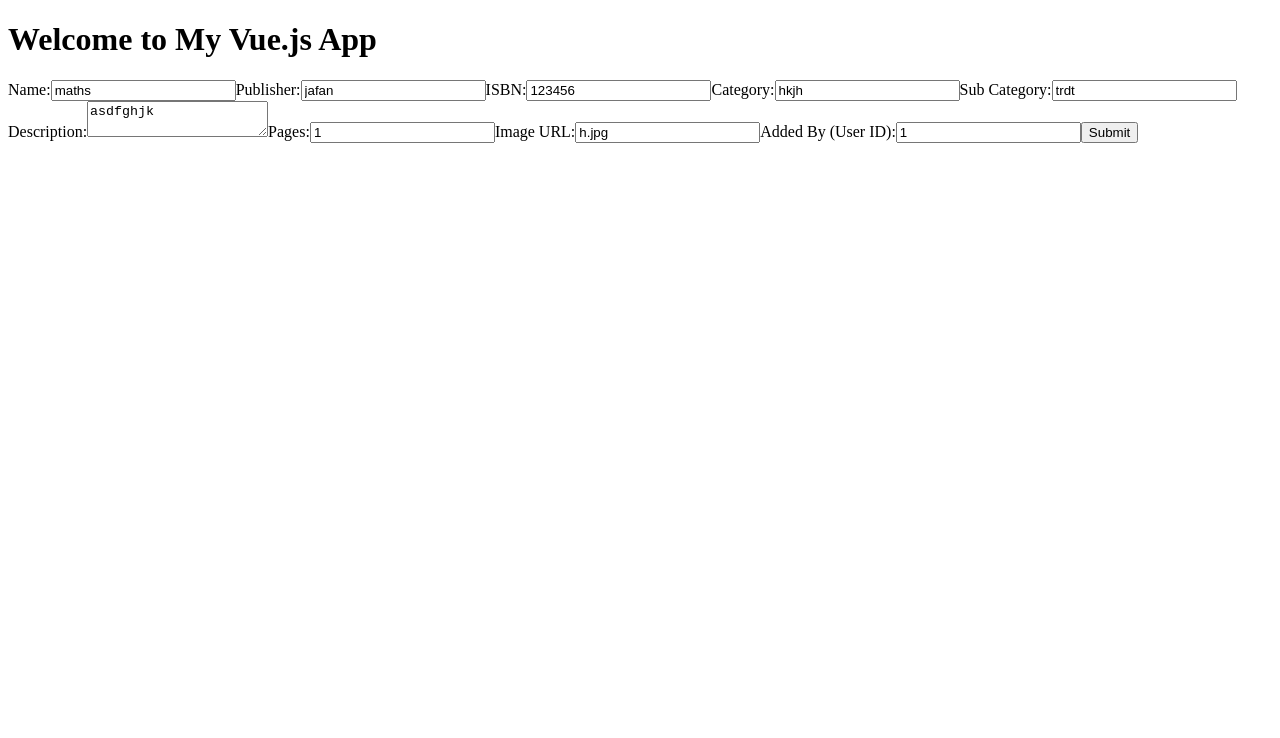
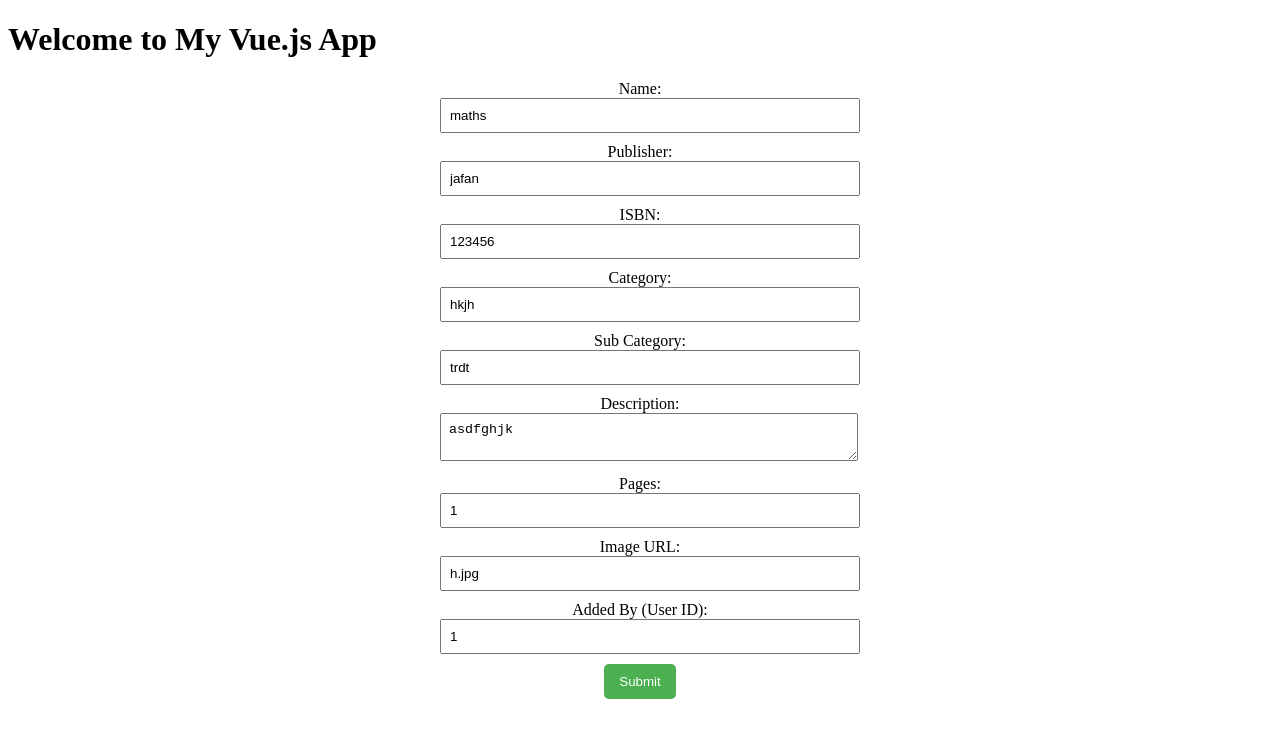
Before and after one commit to jafan-mulama/library, a Vue app in the folder booksfrontend/: page /AddBook in a window 1280 px wide. Shown: the top 738 px of the page. Built offline with nearby package versions, Linux system fonts and the light colour scheme; sample sign-in values are in the browser's storage.

Commit message:
applied css on main.js then impor on index.html - globall css

```diff
--- a/booksfrontend/public/index.html
+++ b/booksfrontend/public/index.html
@@ -7,6 +7,7 @@
     <meta name="csrf-token" content="{{ csrf_token() }}"> <!-- CSRF token meta tag -->
     <link rel="icon" href="<%= BASE_URL %>favicon.ico">
       <title><%= htmlWebpackPlugin.options.title %></title>
+
   </head>
   <body>
     <noscript>
--- a/booksfrontend/src/components/AddBook.vue
+++ b/booksfrontend/src/components/AddBook.vue
@@ -1,41 +1,40 @@
 <template>
-
     <div id="app">
         <header>
             <h1>Welcome to My Vue.js App</h1>
         </header>
         <main>
-            <div>
-        <form @submit.prevent="submitForm">
-            <label htmlFor="name">Name:</label>
-            <input v-model="formData.name" type="text" id="name"  name="_token" value="{{ csrf_token() }}" required>
+            <div class="form-container">
+                <form @submit.prevent="submitForm" class="all-form">
+                    <label for="name">Name:</label>
+                    <input v-model="formData.name" type="text" id="name" required class="input-field">
 
-            <label htmlFor="publisher">Publisher:</label>
-            <input v-model="formData.publisher" type="text" id="publisher" name="_token" value="{{ csrf_token() }}"  required>
+                    <label for="publisher">Publisher:</label>
+                    <input v-model="formData.publisher" type="text" id="publisher" required class="input-field">
 
-            <label htmlFor="isbn">ISBN:</label>
-            <input v-model="formData.isbn" type="text" id="isbn" name="_token" value="{{ csrf_token() }}"  required>
+                    <label for="isbn">ISBN:</label>
+                    <input v-model="formData.isbn" type="text" id="isbn" required class="input-field">
 
-            <label htmlFor="category">Category:</label>
-            <input v-model="formData.category" type="text" id="category" name="_token" value="{{ csrf_token() }}"  required>
+                    <label for="category">Category:</label>
+                    <input v-model="formData.category" type="text" id="category" required class="input-field">
 
-            <label htmlFor="sub_category">Sub Category:</label>
-            <input v-model="formData.sub_category" type="text" id="sub_category" name="_token" value="{{ csrf_token() }}"  required>
+                    <label for="sub_category">Sub Category:</label>
+                    <input v-model="formData.sub_category" type="text" id="sub_category" required class="input-field">
 
-            <label htmlFor="description">Description:</label>
-            <textarea v-model="formData.description" id="description" name="_token" value="{{ csrf_token() }}"  required></textarea>
+                    <label for="description">Description:</label>
+                    <textarea v-model="formData.description" id="description" required class="input-field"></textarea>
 
-            <label htmlFor="pages">Pages:</label>
-            <input v-model="formData.pages" type="number" id="pages" name="_token" value="{{ csrf_token() }}"  required>
+                    <label for="pages">Pages:</label>
+                    <input v-model="formData.pages" type="number" id="pages" required class="input-field">
 
-            <label htmlFor="image">Image URL:</label>
-            <input v-model="formData.image" type="text" id="image" name="_token" value="{{ csrf_token() }}"  required>
+                    <label for="image">Image URL:</label>
+                    <input v-model="formData.image" type="text" id="image" required class="input-field">
 
-            <label htmlFor="added_by">Added By (User ID):</label>
-            <input v-model="formData.added_by" type="number" id="added_by" name="_token" value="{{ csrf_token() }}"  required>
+                    <label for="added_by">Added By (User ID):</label>
+                    <input v-model="formData.added_by" type="number" id="added_by" required class="input-field">
 
-            <button type="submit">Submit</button>
-        </form>
+                    <button type="submit" class="buttons">Submit</button>
+                </form>
             </div>
         </main>
     </div>
--- a/booksfrontend/src/components/RegisterUsers.vue
+++ b/booksfrontend/src/components/RegisterUsers.vue
@@ -1,11 +1,11 @@
 <template>
     <div id="app">
         <header>
-            <h1>login page</h1>
+            <h1>Create A New User</h1>
         </header>
         <main>
             <div>
-    <form @submit.prevent="register">
+                <form @submit.prevent="register" class="form-container all-form">
                     <label htmlFor="name">Name:</label>
                     <input type="text" v-model="userData.name" name="_token" value="{{ csrf_token() }}" required>
 
@@ -19,9 +19,9 @@
                     <input type="password" v-model="userData.password" name="_token" value="{{ csrf_token() }}" required>
 
                     <label htmlFor="is_admin">Check to make user Admin:</label>
-        <input type="checkbox" v-model="userData.is_admin"  name="_token" value="{{ csrf_token() }}"/>
+                    <input type="checkbox" v-model="userData.is_admin" name="_token" value="{{ csrf_token() }}"/>
 
-        <button type="submit">Create User</button>
+                    <button type="submit" class="buttons">Create User</button>
                 </form>
             </div>
         </main>
--- a/booksfrontend/src/components/UserLogin.vue
+++ b/booksfrontend/src/components/UserLogin.vue
@@ -1,21 +1,22 @@
 <template>
     <div id="app">
         <header>
-            <h1>login page</h1>
+            <h1>Login Page</h1>
         </header>
         <main>
             <div>
-    <div class="login-container">
-        <form @submit.prevent="login" class="login-form">
-            <label >Enter your Login Details</label>
-            <br /> <br />
-            <input type="email" v-model="loginData.email" required class="input-field" placeholder="Email" name="_token" value="{{ csrf_token() }}" >
-            <br />
-            <input type="password" v-model="loginData.password" required class="input-field" placeholder="password" name="_token" value="{{ csrf_token() }}" >
+                <div class="form-container">
+                    <form @submit.prevent="login" class="all-form">
+                        <label>Enter your Login Details</label>
+                        <br /> <br />
 
-            <button type="submit" class="login-button">Login</button>
-        </form>
-    </div>
+                        <input type="email" v-model="loginData.email" required placeholder="Email" class="input-field">
+                        <br />
+                        <input type="password" v-model="loginData.password" required class="input-field" placeholder="Password">
+
+                        <button type="submit" class="buttons">Login</button>
+                    </form>
+                </div>
             </div>
         </main>
     </div>
@@ -82,18 +83,7 @@ export default {
 
 <style scoped>
 
-.login-container {
-    display: flex;
-    justify-content: center;
-    align-items: flex-start; /* Align to the top of the container */
-    height: 100vh; /* Set the height of the container to 100% of the viewport height */
-}
 
-.login-form {
-    max-width: 300px;
-    width: 100%;
-    margin-top: 100px; /* Adjust this value to control the distance from the top */
-}
 
 .input-field {
     width: 100%;
@@ -102,12 +92,5 @@ export default {
     box-sizing: border-box;
 }
 
-.login-button {
-    background-color: #5446cc;
-    color: white;
-    padding: 10px 15px;
-    border: none;
-    border-radius: 4px;
-    cursor: pointer;
-}
+
 </style>
--- a/booksfrontend/src/components/UserRegistration.vue
+++ b/booksfrontend/src/components/UserRegistration.vue
@@ -1,19 +1,25 @@
 <template>
-    <form @submit.prevent="register">
-        <label htmlFor="name">Name:</label>
-        <input type="text" v-model="userData.name" required>
+    <header>
+        <h1>Create Account</h1>
+    </header>
+    <div class=".form-container">
+    <form  @submit.prevent="register" class="all-form">
+
+        <label>Name:</label>
+        <input type="text" v-model="userData.name" class="input-field" required>
 
         <label htmlFor="email">email_address:</label>
-        <input type="email" v-model="userData.email_address" required>
+        <input type="email" v-model="userData.email_address"  class="input-field" required>
 
         <label htmlFor="email">Email:</label>
-        <input type="email" v-model="userData.email" required>
+        <input type="email" v-model="userData.email" class="input-field" required>
 
         <label htmlFor="password">Password:</label>
-        <input type="password" v-model="userData.password" required>
+        <input type="password" v-model="userData.password" class="input-field" required>
 
-        <button type="submit">Register</button>
+        <button type="submit" class="buttons">Register</button>
     </form>
+    </div>
 </template>
 <script>
 import axios from 'axios';
--- a/booksfrontend/src/main.js
+++ b/booksfrontend/src/main.js
@@ -2,6 +2,7 @@ import { createApp } from 'vue';
 import App from './App.vue';
 import router from './router';
 import axios from 'axios';
+import './styles/formstyles.css';
 
 // Get the CSRF token value from the meta tag
 const csrfToken = document.querySelector('meta[name="csrf-token"]').getAttribute('content');
--- /dev/null
+++ b/booksfrontend/src/styles/formstyles.css
@@ -0,0 +1,23 @@
+.form-container {
+    max-width: 400px;
+    margin: 0 auto;
+}
+
+.all-form {
+    text-align: center;
+}
+
+.input-field {
+    margin-bottom: 10px;
+    padding: 8px;
+    width: 100%;
+}
+
+.buttons {
+    background-color: #4caf50;
+    color: white;
+    padding: 10px 15px;
+    border: none;
+    border-radius: 5px;
+    cursor: pointer;
+}
```
Also changed, not shown: 1 other file (tests, documents, lock files or other folders). Lines whose indentation alone changed are shown as unchanged.
